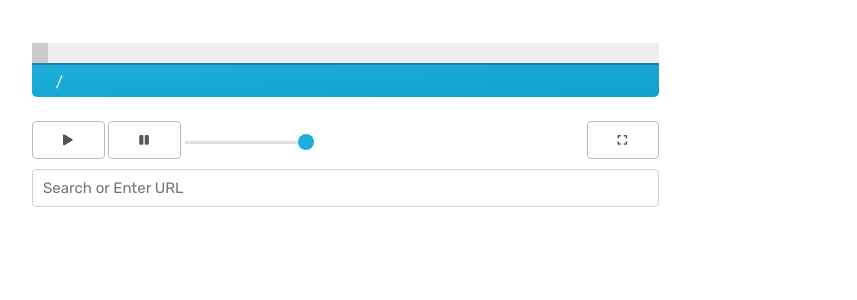
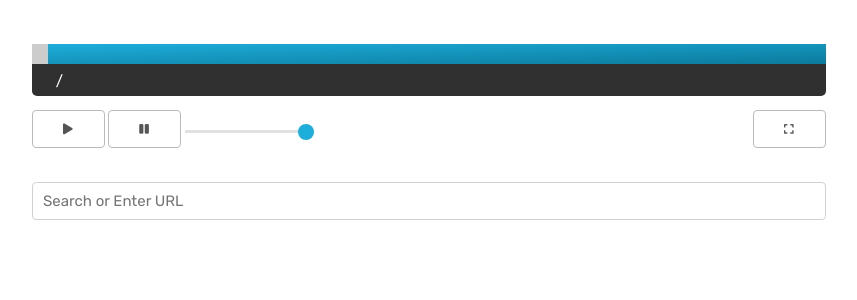
Before and after one commit to nullk/wah2, a Flask app: page / in a window 1280 px wide. Shown: the top 300 px of the page, without its empty margins (128-985 px from the left). Run offline with Flask 2, Linux system fonts and the light colour scheme; some libraries are stand-ins or nearby versions.

Commit message:
Player redesign / Cleanup

```diff
--- a/static/css/skeleton.css
+++ b/static/css/skeleton.css
@@ -460,27 +460,24 @@
 }
 
 /* Custom CSS */
+
 #video-placeholder {
   margin-bottom: -7px;
 }
 
 #volume-slider {
+  -webkit-appearance: none;
+  background: #E1E1E1;
   cursor: pointer;
-  background: #E1E1E1;
   height: 3px;
-  -webkit-appearance: none;
 }
-*:focus {
-  outline: none;
-}
-
 #volume-slider::-webkit-slider-thumb {
   -webkit-appearance: none;
+  background: #1EAEDB;
+  border-radius: 25px;
+  cursor: pointer;
   height: 16px;
   width: 16px;
-  border-radius: 25px;
-  background: #1EAEDB;
-  cursor: pointer;
 }
 
 table {
@@ -493,16 +490,30 @@
   width: 500px;
   height: 750px;
   padding: 15px;
+  overflow-x: hidden;
   overflow-y: scroll;
   display: none;
+  margin: 0 auto;
 }
 #search .thumbnail {
   border-radius: 5px;
 }
+#search .search-result:hover {
+  background-color: rgba(0, 0, 0, 0.1);
+}
+#search .search-result {
+  width: 300px;
+  height: 100px;
+  overflow: hidden;
+  float: right;
+}
+
+#controls {
+  margin-top: -10px;
+}
 
 #duration-container {
-  background: linear-gradient(to bottom right, #1EAEDB, #0FA0CE);
-  border-top: 2px solid rgb(23, 132, 165);
+  background: #303030;
   border-bottom-left-radius: 5px;
   border-bottom-right-radius: 5px;
   color: white;
@@ -519,7 +530,7 @@
 
 #progress-bar {
   cursor: pointer;
-  background: #eee;
+  background: linear-gradient(to bottom right, #1EAEDB, rgb(11, 122, 156));
   height: 20px;
   -webkit-appearance: none;
 }
@@ -530,7 +541,3 @@
   background: #ccc;
   cursor: pointer;
 }
-
-#stats-chart {
-
-}
--- a/static/js/main.js
+++ b/static/js/player.js
@@ -5,13 +5,12 @@
 
 */
 
-var player;
-var socket;
+var player, socket;
 
-window.onYouTubeIframeAPIReady = function() {
+window.onYouTubeIframeAPIReady = function () {
     player = new YT.Player('video-placeholder', {
         width: $("#progress-bar").width(),
-        height: 400,
+        height: 447,
         videoId: 'gMslUkDaDZA',
         playerVars: {
             color: 'white',
@@ -26,13 +25,13 @@
             onStateChange: stateChange
         }
     });
-}
+};
 
-function formatTime(time){
+function formatTime(time) {
     time = Math.round(time);
 
     var minutes = Math.floor(time / 60),
-    seconds = time - minutes * 60;
+        seconds = time - minutes * 60;
 
     seconds = seconds < 10 ? '0' + seconds : seconds;
 
@@ -40,18 +39,18 @@
 }
 
 // This function is called by initialize()
-function updateProgressBar(){
+function updateProgressBar() {
     // Update the value of our progress bar accordingly.
     $('#progress-bar').val((player.getCurrentTime() / player.getDuration()) * 100);
 }
 
-function updateTimerDisplay(){
+function updateTimerDisplay() {
     // Update current time text display.
     $('#current-time').text(formatTime(player.getCurrentTime()));
     $('#duration').text(formatTime(player.getDuration()));
 }
 
-window.initialize = function(event) {
+window.initialize = function (event) {
     if (history_video_id != "") {
         event.target.loadVideoById(history_video_id);
         event.target.playVideo();
@@ -70,11 +69,11 @@
     }, 1000);
 
     //player.setSize({width: $("#resize-video-frame").width, height: $("#resize-video-frame").height});
-    $("#page-title").html("<a href='https://www.youtube.com/watch?v="+event.target.getVideoData()["video_id"]+"'>"+event.target.getVideoData()["title"]+"</a>");
-    $("#page-author").html('By ' + event.target.getVideoData()["author"]);
+    $("#page-title").html("<a href='https://www.youtube.com/watch?v=" + event.target.getVideoData()["video_id"] + "'>" + event.target.getVideoData()["title"] + "</a>");
+    $("#page-author").html('~ ' + event.target.getVideoData()["author"]);
 };
 
-window.stateChange = function(event) {
-    $("#page-title").html("<a href='https://www.youtube.com/watch?v="+event.target.getVideoData()["video_id"]+"'>"+event.target.getVideoData()["title"]+"</a>");
-    $("#page-author").html('By ' + event.target.getVideoData()["author"]);
-}
+window.stateChange = function (event) {
+    $("#page-title").html("<a href='https://www.youtube.com/watch?v=" + event.target.getVideoData()["video_id"] + "'>" + event.target.getVideoData()["title"] + "</a>");
+    $("#page-author").html('~ ' + event.target.getVideoData()["author"]);
+};
--- a/templates/index.html
+++ b/templates/index.html
@@ -31,78 +31,8 @@
   <script src="https://ajax.googleapis.com/ajax/libs/jqueryui/1.12.1/jquery-ui.min.js"></script>
 
   <script type="text/javascript" src="../static/js/pace.min.js"></script>
-  <script type="text/javascript">
-    // Initialize socket events
-    socket = io.connect('http://' + document.domain + ':' + location.port);
-
-    socket.on('connect', function() {
-        socket.emit('joined');
-    });
-
-    history_video_id = "";
-
-    socket.on('new-user-sync', function(id) {
-      history_video_id = id["id"];
-    });
-
-    socket.on('server-skip', function(time) {
-        player.seekTo(time);
-        player.playVideo();
-    });
-
-    // Play / Pause ------------------------->
-    socket.on('server-play', function(time) {
-        console.log("Received play socket")
-        player.seekTo(time);
-        player.playVideo();
-    });
-    socket.on('server-pause', function(time) {
-        console.log("Received pause socket")
-        player.seekTo(time);
-        player.pauseVideo();
-    });
-
-    controlPlay = function() {
-        socket.emit('client-play', {time: player.getCurrentTime()});
-    };
-    controlPause = function() {
-        socket.emit('client-pause', {time: player.getCurrentTime()});
-    };
-    // -------------------------------------->
-
-    controlFullscreen = function() {
-      // Chrome only
-      var iframe = document.getElementById("video-placeholder");
-      iframe.webkitRequestFullScreen();
-    }
-
-    // Process playing new video ------------>
-    socket.on('server-play-new', function(data) {
-        player.loadVideoById(data["id"]);
-        //for (history in data["history"]) {
-          //$('#history-list').append('<tr>'+history+'</tr>');
-        //}
-        player.seekTo(0);
-        player.playVideo();
-    });
-
-    controlPlayNew = function(url) {
-        socket.emit('client-play-new', {url: url});
-    };
-
-    socket.on('server-serve-list', function(data) {
-      $("#search-list").empty();
-      for (result in data["results"]) {
-        $("#search-list").append("<tr><td><div class='search-result' onclick='controlPlayNew(\"https://www.youtube.com/watch?v="+data["results"][result]["id"]["videoId"]+"\")' style='cursor:pointer'>"+data["results"][result]["snippet"]["title"]+"</td><td><img class='thumbnail' src='"+data["results"][result]["snippet"]["thumbnails"]["default"]["url"]+"'/></td></div></tr>");
-      }
-      if (data["results"].length == 0) {
-        $("#search-list").append("<tr><td>No results found.</td></tr>");
-      }
-      $("#search").css("display", "block");
-    });
-
-  </script>
-  <script type="text/javascript" src="../static/js/main.js"></script>
+  <script type="text/javascript" src="../static/js/sockets.js"></script>
+  <script type="text/javascript" src="../static/js/player.js"></script>
 
   <!-- Favicon
   –––––––––––––––––––––––––––––––––––––––––––––––––– -->
@@ -115,9 +45,10 @@
   –––––––––––––––––––––––––––––––––––––––––––––––––– -->
   <div class="container">
     <div class="row">
-      <div class="two-thirds column" style="margin-top: 5%">
+    <!-- Video embed side -->
+    <div class="ten columns" style="margin-top: 5%">
       <h5 id="page-title"></h5>
-        <h6 id="page-author" style="margin-top: -4%"></h6>
+      <h6 id="page-author" style="margin-top: -3%"></h6>
       <div id="video-placeholder"></div>
       <script src="https://www.youtube.com/iframe_api"></script>
       <input type="range" class="u-full-width" id="progress-bar" value="0"></input>
@@ -134,6 +65,7 @@
         <h6 id="duration"></h6>
       </div>
       <br />
+      <div id="controls">
         <button onclick="controlPlay()"><i class="fas fa-play"></i></button>
         <button onclick="controlPause()"><i class="fas fa-pause"></i></button>
         <input type="range" id="volume-slider" alt="Change volume" value="100"></input>
@@ -143,6 +75,7 @@
           });
         </script>
         <button onclick="controlFullscreen()" style="float:right"><i class="fas fa-expand"></i></button>
+      </div>
       <br />
       <input type="text" class="u-full-width" id="yt-url" placeholder="Search or Enter URL"></input>
       <script>
@@ -153,7 +86,8 @@
         });
       </script>
     </div>
-    <div class="one-third column" style="margin-top: 5%">
+    <!-- Search side -->
+    <div class="two columns" style="margin-top: 5%">
       <div class="container" id="search">
         <div class="row">
           <div class="two-thirds column">
--- a/templates/stats.html
+++ b/templates/stats.html
@@ -25,6 +25,10 @@
     –––––––––––––––––––––––––––––––––––––––––––––––––– -->
     <script type="text/javascript" src="https://cdnjs.cloudflare.com/ajax/libs/Chart.js/2.7.2/Chart.min.js"></script>
     <script src="https://ajax.googleapis.com/ajax/libs/jquery/3.3.1/jquery.min.js"></script>
+
+    <!-- Favicon
+    –––––––––––––––––––––––––––––––––––––––––––––––––– -->
+    <link rel="icon" type="image/png" href="../static/images/favicon.png">
 </head>
 
 <body>
```
Also changed, not shown: static/js/sockets.js (added, +72 -0 lines). Lines whose indentation alone changed are shown as unchanged.
